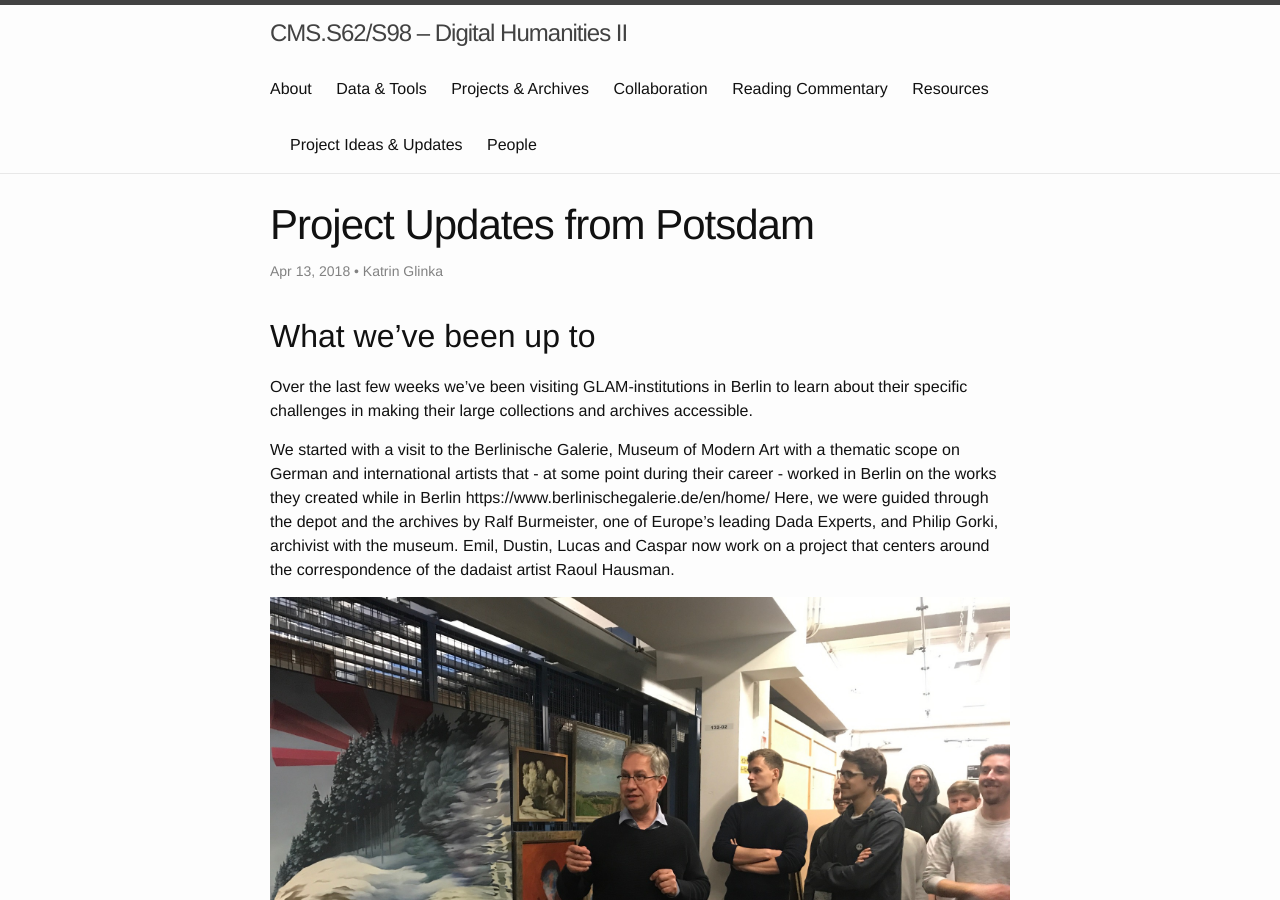
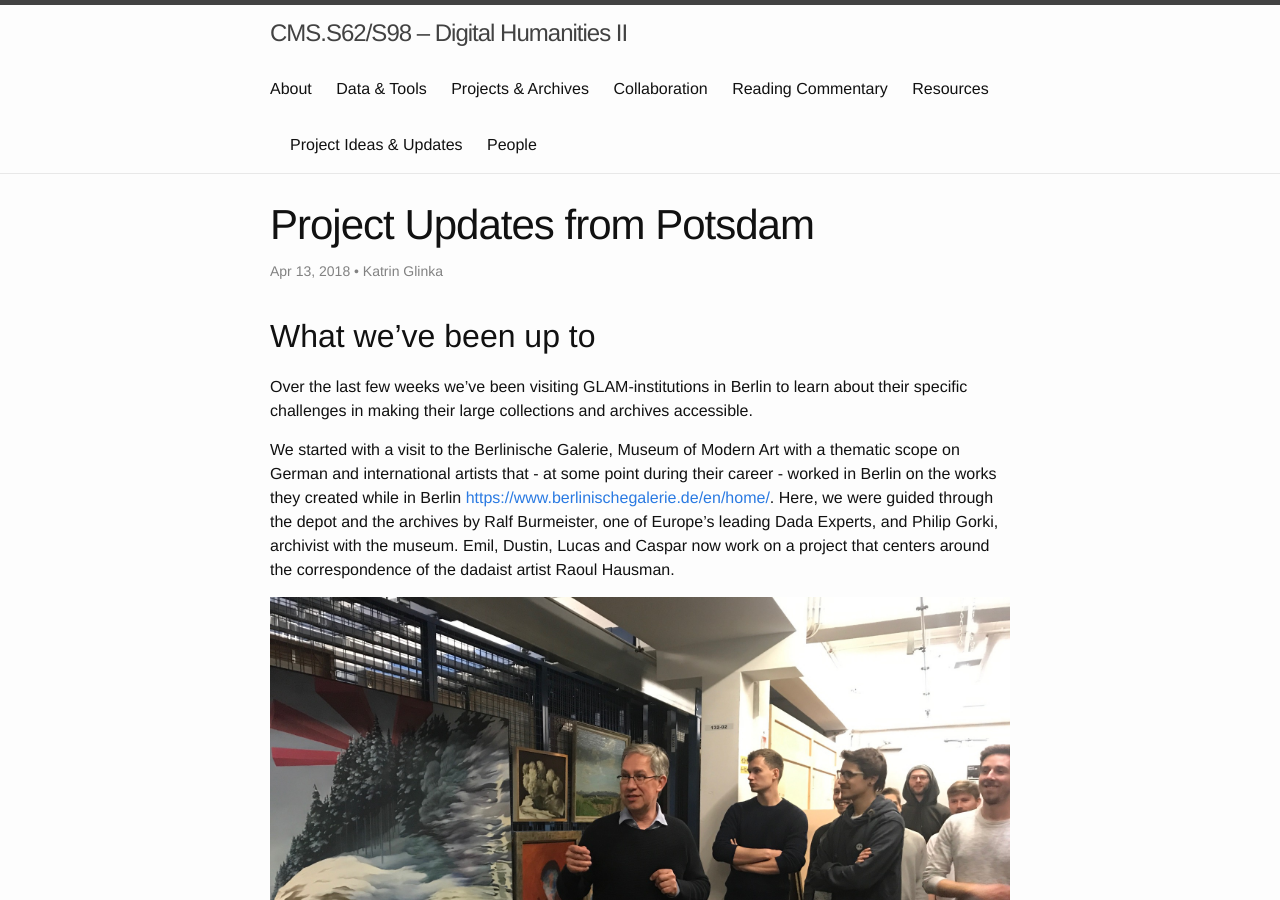
Before and after one commit to cmsS62/Spring-2018, a Jekyll site: the page built from _posts/2018-04-13-project-updates-from-potsdam.md, in a window 1280 px wide and 900 px high. Built offline with Jekyll 4.4.1, drawn with Linux system fonts in a browser that asks for light colours; part of the change alters nothing that is shown.

```diff
--- a/_posts/2018-04-13-project-updates-from-potsdam.md
+++ b/_posts/2018-04-13-project-updates-from-potsdam.md
@@ -8,7 +8,7 @@ author: Katrin Glinka
 ## What we've been up to
 Over the last few weeks we've been visiting GLAM-institutions in Berlin to learn about their specific challenges in making their large collections and archives accessible.
 
-We started with a visit to the Berlinische Galerie, Museum of Modern Art with a thematic scope on German and international artists that - at some point during their career - worked in Berlin on the works they created while in Berlin https://www.berlinischegalerie.de/en/home/
+We started with a visit to the Berlinische Galerie, Museum of Modern Art with a thematic scope on German and international artists that - at some point during their career - worked in Berlin on the works they created while in Berlin [https://www.berlinischegalerie.de/en/home/](https://www.berlinischegalerie.de/en/home/).
 Here, we were guided through the depot and the archives by Ralf Burmeister, one of Europe's leading Dada Experts, and Philip Gorki, archivist with the museum. Emil, Dustin, Lucas and Caspar now work on a project that centers around the correspondence of the dadaist artist Raoul Hausman.
 
 ![depot.JPG]({{site.baseurl}}/assets/depot.JPG)
```
